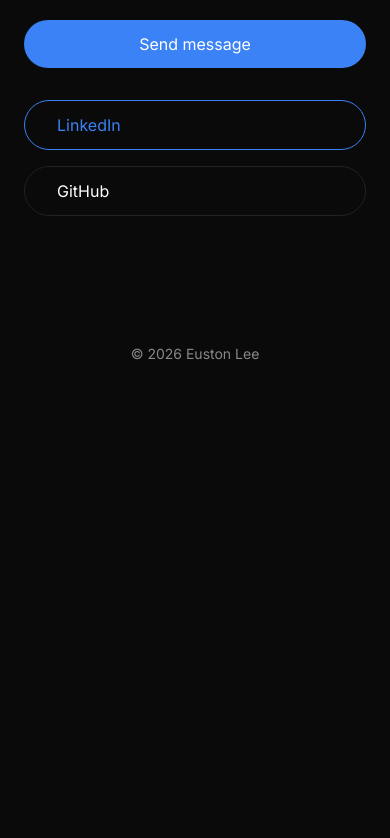
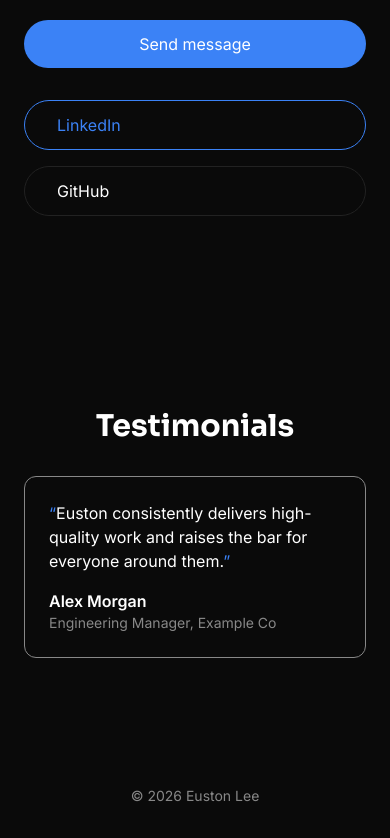
Before and after one commit to dev-euston/me, a React (Vite) app in the folder client/: page / in a window 390 px wide. Shown: the part 8522-9360 px from the top of the page. Before the commit the page ends 8918 px from the top, so only its background shows below. Built offline with nearby package versions, Linux system fonts and the light colour scheme.

Commit message:
[ME-34] implement changes (#34)

```diff
--- a/client/src/App.tsx
+++ b/client/src/App.tsx
@@ -7,6 +7,7 @@ import { Projects } from './components/Projects/Projects'
 import { SkillsSection } from './components/Skills'
 import { TimelineSection } from './components/TimelineSection/TimelineSection'
 import { Contact } from './components/Contact/Contact'
+import { Testimonials } from './components/Testimonials'
 import { Footer } from './components/Footer/Footer'
 import { TechFilterProvider } from './context/TechFilterContext'
 import { projects } from './data/projects'
@@ -25,6 +26,9 @@ export default function App() {
           <SkillsSection />
           <TimelineSection experience={experience} />
           <Contact />
+          <section id="testimonials">
+            <Testimonials />
+          </section>
         </main>
         <Footer />
       </TechFilterProvider>
--- a/client/src/components/MobileNavDrawer/MobileNavDrawer.tsx
+++ b/client/src/components/MobileNavDrawer/MobileNavDrawer.tsx
@@ -16,6 +16,7 @@ const links = [
   { label: 'Skills', href: '#skills' },
   { label: 'Experience', href: '#experience' },
   { label: 'Contact', href: '#contact' },
+  { label: 'Testimonials', href: '#testimonials' },
   { label: 'Pitch Decks', href: '/pitch' },
 ]
 
--- a/client/src/components/Nav/Nav.tsx
+++ b/client/src/components/Nav/Nav.tsx
@@ -10,6 +10,7 @@ const links = [
   { label: 'Skills', href: '#skills', id: 'skills' },
   { label: 'Experience', href: '#experience', id: 'experience' },
   { label: 'Contact', href: '#contact', id: 'contact' },
+  { label: 'Testimonials', href: '#testimonials', id: 'testimonials' },
 ]
 
 export function Nav() {
--- /dev/null
+++ b/client/src/components/Testimonials/index.tsx
@@ -0,0 +1,74 @@
+import { motion } from 'framer-motion'
+import { useStaggeredReveal } from '../../hooks/useStaggeredReveal'
+import { useReducedMotion } from '../../hooks/useReducedMotion'
+import { TESTIMONIALS, type Testimonial } from '../../data/testimonials'
+
+interface TestimonialCardProps {
+  testimonial: Testimonial
+  index: number
+}
+
+function TestimonialCard({ testimonial, index }: TestimonialCardProps) {
+  const reducedMotion = useReducedMotion()
+  const { ref, variants, initial, animate, transition } = useStaggeredReveal(index)
+  const { name, title, company, quote, linkedInUrl, avatarUrl } = testimonial
+
+  return (
+    <motion.div
+      ref={ref}
+      variants={variants}
+      initial={reducedMotion ? 'visible' : initial}
+      animate={reducedMotion ? 'visible' : animate}
+      transition={reducedMotion ? { duration: 0 } : transition}
+      data-testid="testimonial-card"
+      className="flex flex-col gap-4 rounded-xl border border-muted p-6 text-left"
+    >
+      <blockquote className="text-text before:content-['\201C'] before:text-accent after:content-['\201D'] after:text-accent">
+        {quote}
+      </blockquote>
+      <div className="flex items-center gap-3">
+        {avatarUrl && (
+          <img
+            src={avatarUrl}
+            alt={`${name} avatar`}
+            loading="lazy"
+            className="h-12 w-12 rounded-full object-cover"
+          />
+        )}
+        <div>
+          {linkedInUrl ? (
+            <a
+              href={linkedInUrl}
+              target="_blank"
+              rel="noopener noreferrer"
+              aria-label={`${name} on LinkedIn`}
+              className="font-bold text-text transition-colors hover:text-accent"
+            >
+              {name}
+            </a>
+          ) : (
+            <span className="font-bold text-text">{name}</span>
+          )}
+          <p className="text-sm text-muted">
+            {title}, {company}
+          </p>
+        </div>
+      </div>
+    </motion.div>
+  )
+}
+
+export function Testimonials() {
+  if (TESTIMONIALS.length === 0) return null
+
+  return (
+    <div className="mx-auto max-w-5xl px-6 py-24" data-testid="testimonials">
+      <h2 className="mb-8 text-center font-display text-3xl font-bold">Testimonials</h2>
+      <div className="grid gap-6 md:grid-cols-2">
+        {TESTIMONIALS.map((testimonial, index) => (
+          <TestimonialCard key={testimonial.name} testimonial={testimonial} index={index} />
+        ))}
+      </div>
+    </div>
+  )
+}
--- /dev/null
+++ b/client/src/data/testimonials.ts
@@ -0,0 +1,19 @@
+export interface Testimonial {
+  name: string
+  title: string
+  company: string
+  quote: string
+  linkedInUrl?: string
+  avatarUrl?: string
+}
+
+export const TESTIMONIALS: Testimonial[] = [
+  {
+    name: 'Alex Morgan',
+    title: 'Engineering Manager',
+    company: 'Example Co',
+    quote:
+      'Euston consistently delivers high-quality work and raises the bar for everyone around them.',
+    linkedInUrl: 'https://www.linkedin.com/in/example/',
+  },
+]
```
Also changed, not shown: 1 other file (tests, documents, lock files or other folders).
